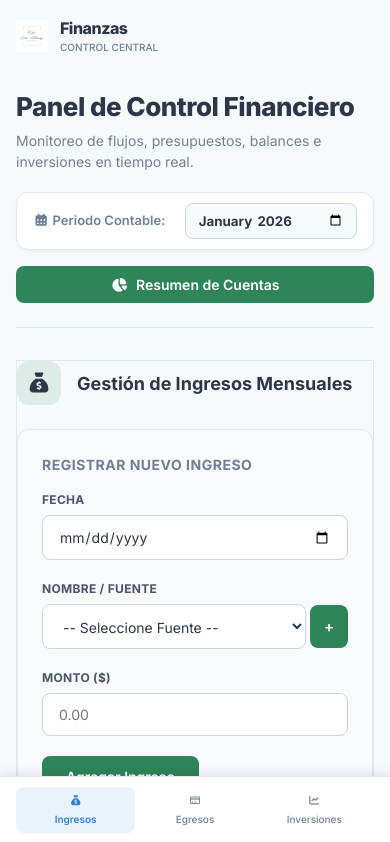
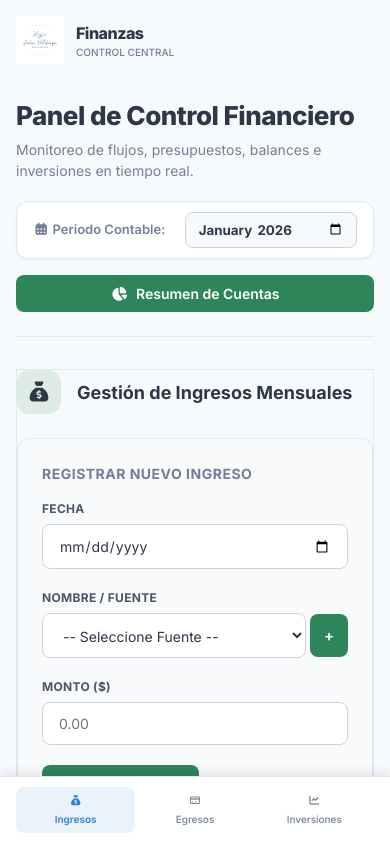
Before and after one commit to DavidEspin88/Api_Recursos, a plain HTML site: page index.html in a window 390 px wide. Shown: the top 842 px of the page. Drawn offline with Linux system fonts and the light colour scheme; no server answers.

Commit message:
REFACTORIZACION DE LOGO RESPONSIVO

```diff
--- a/style.css
+++ b/style.css
@@ -102,8 +102,8 @@ body {
 }
 
 .brand-icon {
-    width: 100px;
-    height: 100px;
+    width: 60px;
+    height: 60px;
     display: flex;
     align-items: center;
     justify-content: center;
@@ -989,8 +989,8 @@ body.dark-mode .global-summary-box {
     }
 
     .header-brand-mobile .brand-icon {
-        width: 32px;
-        height: 32px;
+        width: 48px;
+        height: 48px;
         display: flex;
         align-items: center;
         justify-content: center;
```
